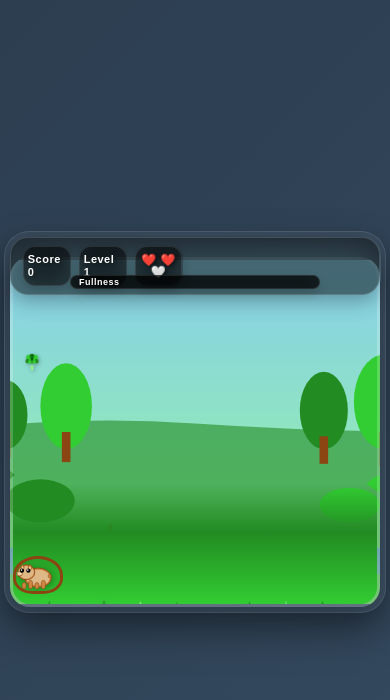
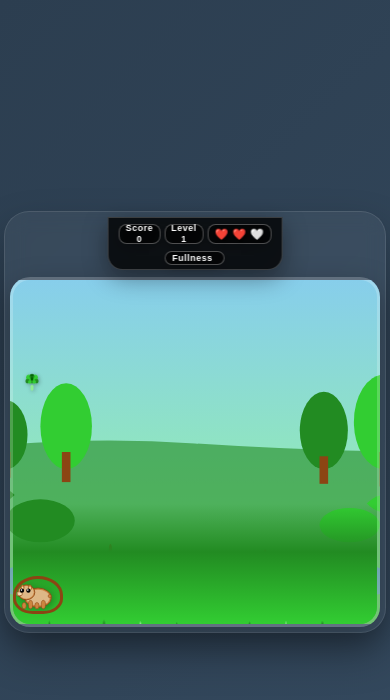
Before and after one commit to gsphome/capibara, a website built with Vite: page index.html in a window 390 px wide. Both pictures are taken after a click on the button "🎮 Start Game". Built offline with nearby package versions, Linux system fonts and the light colour scheme.

Commit message:
🎨 Uniform spacing: Consistent 3px gap across desktop and mobile
✅ Cross-platform consistency:
- Desktop HUD gap reduced from 10px to 3px
- Mobile maintains optimized 3px gap
- Identical spacing between all HUD elements

🎯 Design improvements:
- More compact desktop layout
- Better space utilization
- Seamless visual transition between breakpoints
- Professional consistency across all devices

Result: Unified spacing system creating cohesive user experience on all platforms.

```diff
--- a/src/components/ui/GameHUD.ts
+++ b/src/components/ui/GameHUD.ts
@@ -57,11 +57,17 @@ export class GameHUD {
     this.missedElement.className = 'game-hud__lives';
     this.updateLives(3);
 
-    this.element.appendChild(this.scoreElement);
-    this.element.appendChild(this.levelElement);
-    this.element.appendChild(this.missedElement);
+    // Create row for main buttons
+    const hudRow = document.createElement('div');
+    hudRow.className = 'game-hud__row';
 
-    // Progress bar
+    hudRow.appendChild(this.scoreElement);
+    hudRow.appendChild(this.levelElement);
+    hudRow.appendChild(this.missedElement);
+
+    this.element.appendChild(hudRow);
+
+    // Progress bar in second row
     const progressContainer = document.createElement('div');
     progressContainer.className = 'progress-bar';
 
--- a/src/styles/game.css
+++ b/src/styles/game.css
@@ -201,7 +201,7 @@ body {
 .game-hud {
   display: flex;
   flex-direction: column;
-  gap: 10px;
+  gap: 3px;
   z-index: 20;
   color: white;
   font-weight: bold;
@@ -469,51 +469,57 @@ body {
   .game-sidebar {
     position: fixed;
     top: 5px;
-    left: 5px;
-    right: 5px;
-    flex-direction: row;
-    justify-content: space-between;
+    left: 50%;
+    transform: translateX(-50%);
+    flex-direction: column;
+    justify-content: center;
     align-items: center;
     min-width: auto;
     width: auto;
-    background: rgba(0,0,0,0.5);
-    padding: 8px 12px;
-    border-radius: 18px;
-    backdrop-filter: blur(20px);
-    border: 1px solid rgba(255,255,255,0.15);
-    box-shadow: 0 6px 20px rgba(0,0,0,0.3);
+    background: rgba(0,0,0,0.8);
+    padding: 6px 10px 4px;
+    border-radius: 0 0 15px 15px;
+    backdrop-filter: blur(25px);
+    border: 1px solid rgba(255,255,255,0.2);
+    box-shadow: 0 8px 25px rgba(0,0,0,0.4);
     z-index: 30;
   }
 
   .game-hud {
+    flex-direction: column;
+    gap: 3px;
+    font-size: 10px;
+  }
+
+  .game-hud__row {
+    display: flex;
     flex-direction: row;
-    gap: 8px;
-    font-size: 12px;
+    gap: 4px;
+    justify-content: center;
   }
 
   .progress-bar {
-    position: fixed;
-    bottom: 5px;
-    left: 50%;
-    transform: translateX(-50%);
-    min-width: 250px;
+    position: relative;
+    width: 90%;
     height: 15px;
-    background: rgba(0,0,0,0.7);
-    backdrop-filter: blur(10px);
-    z-index: 30;
+    margin: 4px auto 0;
+    background: rgba(0,0,0,0.6);
+    backdrop-filter: blur(25px);
+    border-radius: 8px;
+    border: 1px solid rgba(255,255,255,0.3);
   }
 
   .progress-bar::before {
-    font-size: 9px;
-    left: 8px;
+    font-size: 8px;
+    left: 6px;
   }
 
   .capybara-game {
     width: 95vw;
     max-width: 500px;
-    height: 70vh;
-    max-height: 400px;
-    margin-top: 20px;
+    height: 75vh;
+    max-height: 450px;
+    margin-top: 60px;
   }
 }
 
@@ -532,12 +538,17 @@ body {
   .game-hud__score,
   .game-hud__level,
   .game-hud__lives {
-    padding: 6px 4px;
-    font-size: 11px;
-    border-radius: 12px;
-    font-weight: 600;
-    width: 50%;
-    max-width: 60px;
+    padding: 3px 6px;
+    font-size: 9px;
+    border-radius: 8px;
+    font-weight: 700;
+    width: auto;
+    min-width: 35px;
+    height: 20px;
+    text-align: center;
+    justify-content: center;
+    background: rgba(0,0,0,0.6);
+    border: 1px solid rgba(255,255,255,0.3);
   }
 
   .progress-bar {
@@ -549,7 +560,8 @@ body {
   }
 
   .game-hud__lives {
-    font-size: 12px;
+    font-size: 11px;
+    min-width: 40px;
   }
 
   .progress-bar {
```
